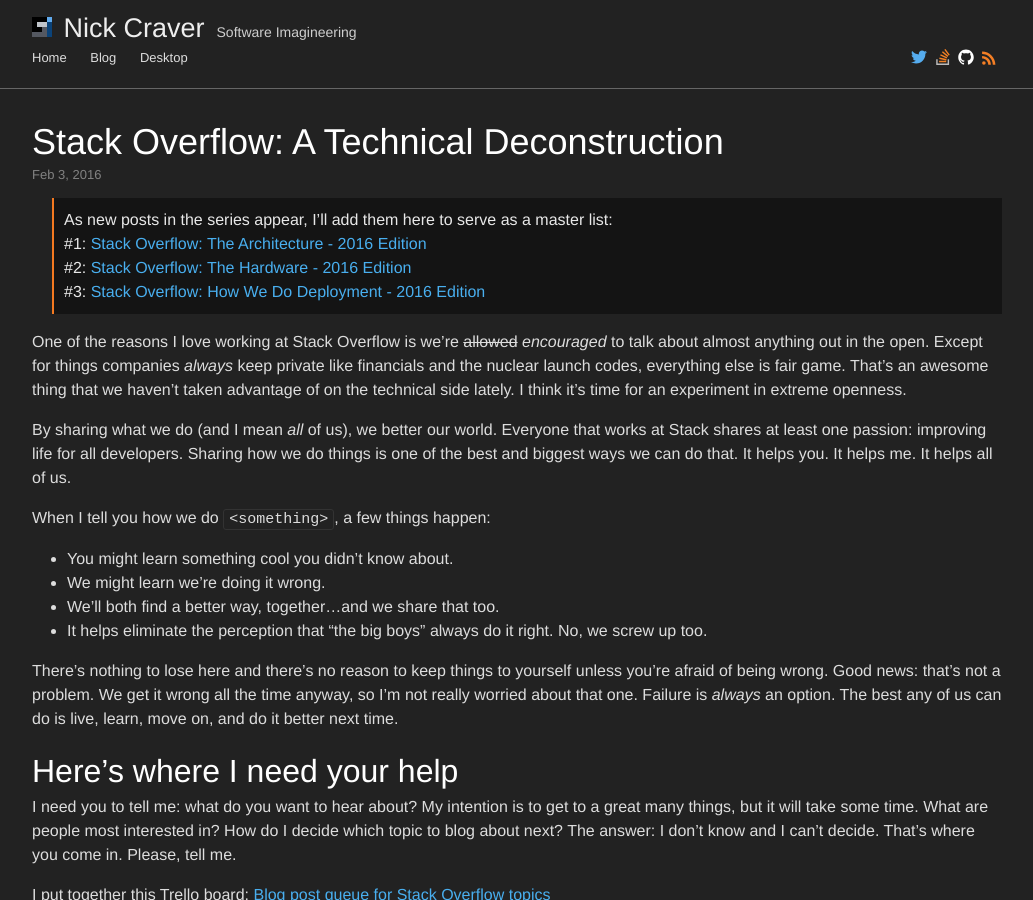
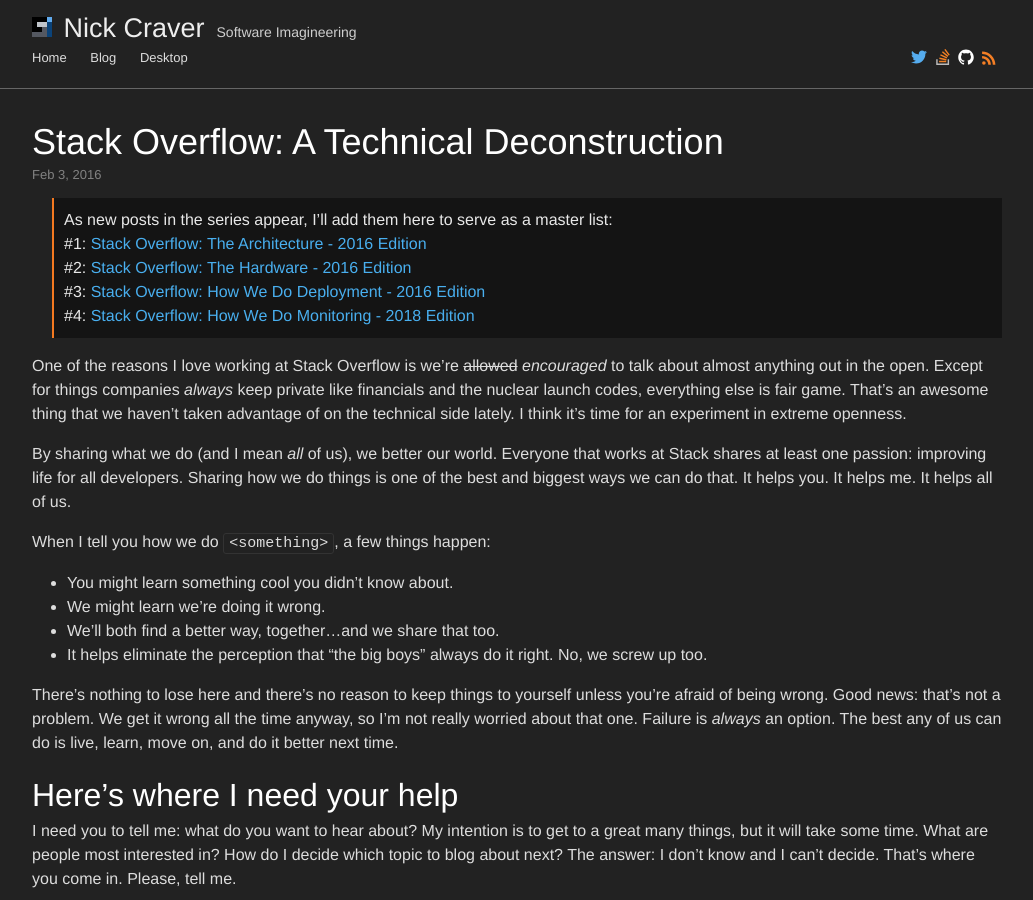
Before and after one commit to NickCraver/nickcraver.github.com, a Jekyll site: the page built from blog/_posts/2016-02-03-stack-overflow-a-technical-deconstruction.markdown, in a window 1280 px wide and 900 px high. Shown: the whole window, without its empty margins (123-1156 px from the left). Built offline with Jekyll 4.4.1, drawn with Linux system fonts in a browser that asks for light colours; comment, search, counter and statistics services are not loaded.

Commit message:
Add post to deconstruction list

```diff
--- a/blog/_posts/2016-02-03-stack-overflow-a-technical-deconstruction.markdown
+++ b/blog/_posts/2016-02-03-stack-overflow-a-technical-deconstruction.markdown
@@ -5,9 +5,10 @@
 date:   2016-02-03
 ---
 > As new posts in the series appear, I'll add them here to serve as a master list:
-> #1: [Stack Overflow: The Architecture - 2016 Edition]({% post_url blog/2016-02-17-stack-overflow-the-architecture-2016-edition %})
-> #2: [Stack Overflow: The Hardware - 2016 Edition]({% post_url blog/2016-03-29-stack-overflow-the-hardware-2016-edition %})
-> #3: [Stack Overflow: How We Do Deployment - 2016 Edition]({% post_url blog/2016-05-03-stack-overflow-how-we-do-deployment-2016-edition %})
+#1: [Stack Overflow: The Architecture - 2016 Edition]({% post_url blog/2016-02-17-stack-overflow-the-architecture-2016-edition %})
+#2: [Stack Overflow: The Hardware - 2016 Edition]({% post_url blog/2016-03-29-stack-overflow-the-hardware-2016-edition %})
+#3: [Stack Overflow: How We Do Deployment - 2016 Edition]({% post_url blog/2016-05-03-stack-overflow-how-we-do-deployment-2016-edition %})
+#4: [Stack Overflow: How We Do Monitoring - 2018 Edition]({% post_url blog/2018-11-29-stack-overflow-how-we-do-monitoring %})
 
 One of the reasons I love working at Stack Overflow is we're <s>allowed</s> *encouraged* to talk about almost anything out in the open. Except for things companies *always* keep private like financials and the nuclear launch codes, everything else is fair game. That's an awesome thing that we haven't taken advantage of on the technical side lately. I think it's time for an experiment in extreme openness.
 
```
